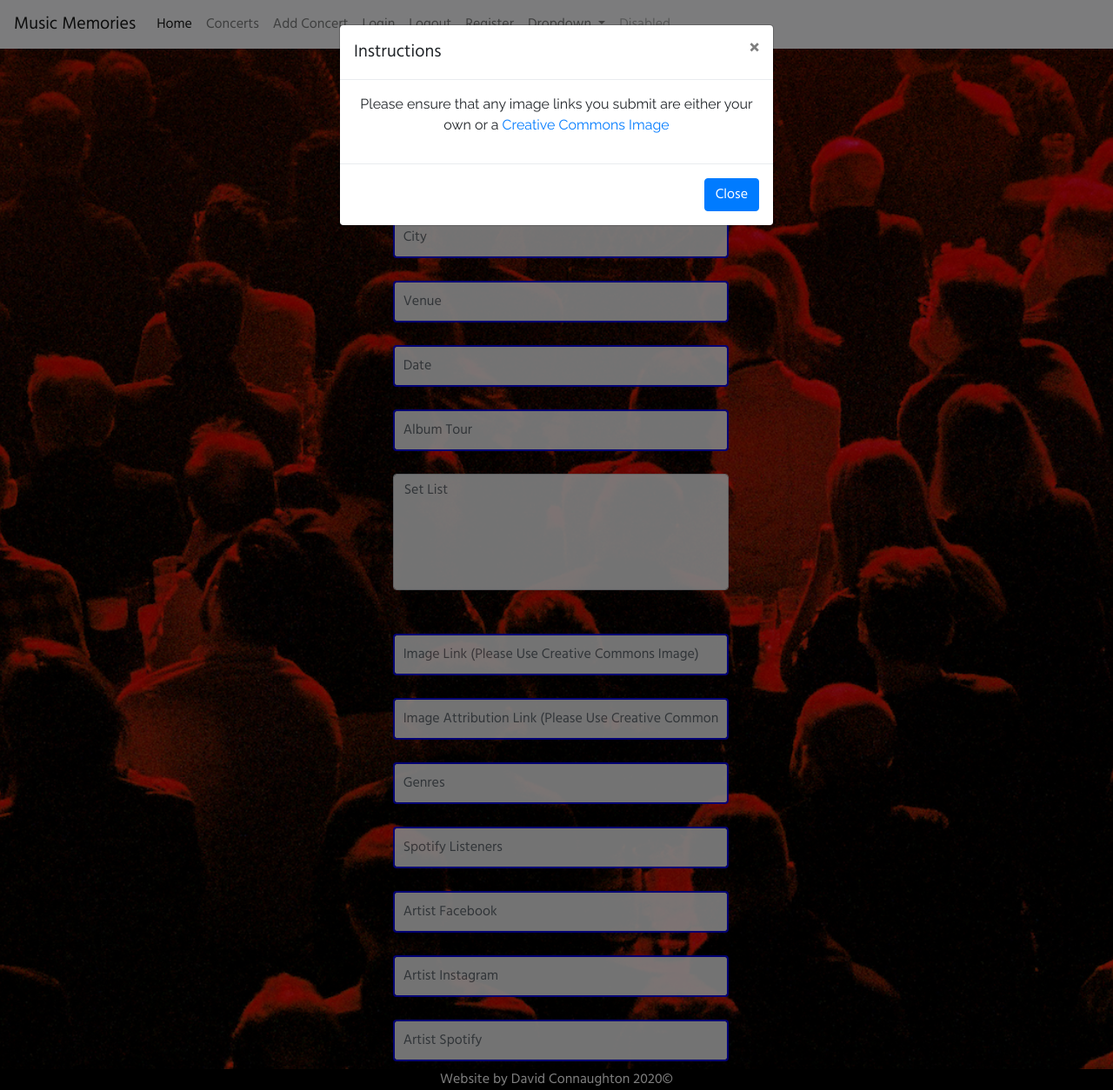
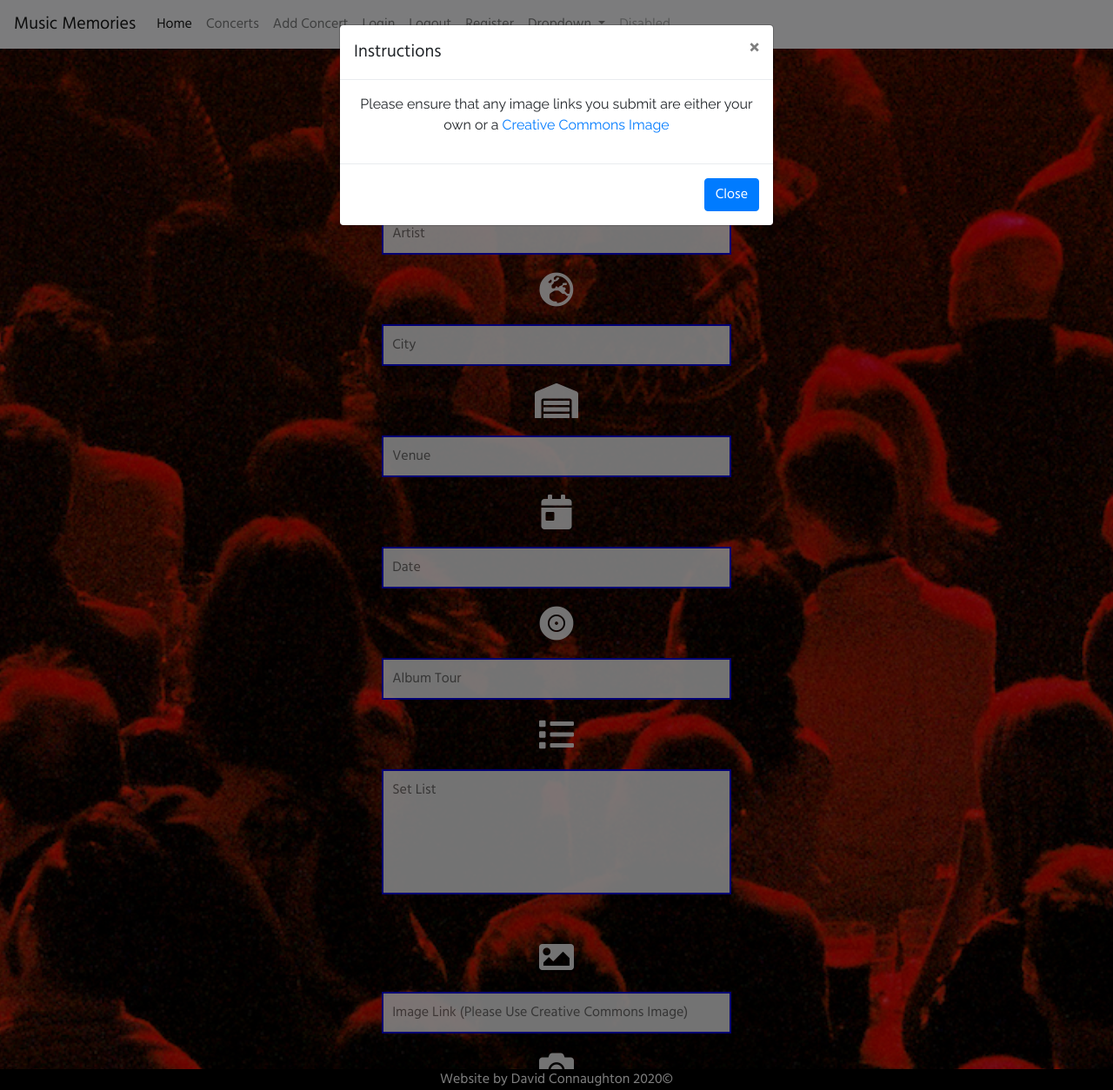
Before and after one commit to Code-Institute-Submissions/music-memories, a Flask app: page /add_concert in a window 1280 px wide. Shown: the whole page at 87% size. Run offline with Flask 2, Linux system fonts and the light colour scheme; some libraries are stand-ins or nearby versions.

Commit message:
Icons added to Add Concerts Section

```diff
--- a/static/css/style.css
+++ b/static/css/style.css
@@ -80,6 +80,12 @@ p {
     color: red;
 }
 
+.small {
+    color: red !important;
+    font-size: 20px !important;
+    display: inline !;
+}
+
 /*---------------------------Add Concert Page*/
 
 .header-color {
@@ -114,6 +120,10 @@ textarea {
     border: solid blue 2px;
     resize: none;
     text-align: justify;
+}
+
+.form-width {
+    width: 50% !important;
 }
 
 /*---------------------------Edit Concert Page*/
@@ -155,12 +165,13 @@ textarea {
     width: 50%;
 }
 
-.fas {
+.fas,
+.fab {
     color: #ffffff;
     font-size: 40px;
     padding: 10px;
     margin: 5px;
-    display: inline;
+    display: block;
 }
 
 .login-text {
@@ -189,9 +200,10 @@ textarea {
         padding: 0px;
     }
 
-    .fas {
-        display: block;
+    .form-width {
+        width: 100% !important;
     }
+
 }
 
 
--- a/templates/addconcert.html
+++ b/templates/addconcert.html
@@ -8,106 +8,78 @@
             <h2 class="text-center intro-text header-color">Add Concert Memory</h2>
             <br/>
                 <form method="POST" action={{ url_for('add_concert') }} class="add-concert-form">
-                    <div class="form-group row">
-                        <!--<label for="artist" class="col-sm-2 col-form-label">Artist</label>-->
-                        <div class="col-sm-4 offset-sm-4">
-                            <input type="text" class="form-control" name="artist" id="artist"
-                                placeholder="Artist" required>
-                        </div>
+                    <div class="col-sm-8 offset-sm-2 text-center">
+                        <i class="fas fa-user"></i>
+                        <input type="text" class="form-width"  name="artist" id="artist"
+                            placeholder="Artist" required>
                     </div>
-                    <div class="form-group row">
-                        <!--<label for="city" class="col-sm-2 col-form-label">City</label>-->
-                        <div class="col-sm-4 offset-sm-4">
-                            <input type="text" class="form-control" name="city" id="city"
-                                placeholder="City" required>
-                        </div>
+                    <div class="col-sm-8 offset-sm-2 text-center">
+                        <i class="fas fa-globe-europe"></i>
+                        <input type="text" class="form-width" name="city" id="city"
+                            placeholder="City" required>
                     </div>
-                    <div class="form-group row">
-                        <!--<label for="venue" class="col-sm-2 col-form-label">Venue</label>-->
-                        <div class="col-sm-4 offset-sm-4">
-                            <input type="text" class="form-control" name="venue" id="venue"
-                                placeholder="Venue" required>
-                        </div>
+                    <div class="col-sm-8 offset-sm-2 text-center">
+                        <i class="fas fa-warehouse"></i>
+                        <input type="text" class="form-width" name="venue" id="venue"
+                            placeholder="Venue" required>
                     </div>
-                    <div class="form-group row">
-                        <!--<label for="date" class="col-sm-2 col-form-label">Date</label>-->
-                        <div class="col-sm-4 offset-sm-4">
-                            <input type="text" class="form-control" name="date" id="date"
-                                placeholder="Date" required>
-                        </div>
+
+                    <div class="col-sm-8 offset-sm-2 text-center">
+                        <i class="fas fa-calendar-day"></i>
+                        <input type="text" class="form-width" name="date" id="date"
+                            placeholder="Date" required>
                     </div>
-                    <div class="form-group row">
-                        <!--<label for="album_tour" class="col-sm-2 col-form-label">Album Tour</label>-->
-                        <div class="col-sm-4 offset-sm-4">
-                            <input type="text" class="form-control" name="album_tour" id="album_tour"
+                    <div class="col-sm-8 offset-sm-2 text-center">
+                            <i class="fas fa-record-vinyl"></i>
+                            <input type="text" class="form-width" name="album_tour" id="album_tour"
                                 placeholder="Album Tour" required>
-                        </div>
                     </div>
-                    <div class="form-group row">
-                        <!--<label for="set_list" class="col-sm-2 col-form-label">Set List:</label>-->
-                        <div class="col-sm-4 offset-sm-4">
-                            <textarea class="form-control" aria-label="With
+                    <div class="col-sm-8 offset-sm-2 text-center">
+                            <i class="fas fa-list"></i>
+                            <textarea class="form-width" aria-label="With
                                 textarea" rows="5" maxlength="200" name="set_list" id="set_list" placeholder="Set List" required></textarea>
-                        </div>
                     </div>
                     <br />
-                    <div class="form-group row">
-                        <!--<label for="genres" class="col-sm-2 col-form-label">Genres</label>-->
-                        <div class="col-sm-4 offset-sm-4">
-                            <input type="text" class="form-control" name="image" id="image"
+                    <div class="col-sm-8 offset-sm-2 text-center">
+                            <i class="fas fa-image"></i>
+                            <input type="text" class="form-width" name="image" id="image"
                                 placeholder="Image Link (Please Use Creative Commons Image)" required>
-                        </div>
                     </div>
-                    <div class="form-group row">
-                        <!--<label for="genres" class="col-sm-2 col-form-label">Genres</label>-->
-                        <div class="col-sm-4 offset-sm-4">
-                            <input type="text" class="form-control" name="image_attribution" id="image_attribution"
+                    <div class="col-sm-8 offset-sm-2 text-center">
+                            <i class="fas fa-camera"></i>
+                            <input type="text" class="form-width" name="image_attribution" id="image_attribution"
                                 placeholder="Image Attribution Link (Please Use Creative Commons Image)" required>
-                        </div>
                     </div>
-                    <div class="form-group row">
-                        <!--<label for="genres" class="col-sm-2 col-form-label">Genres</label>-->
-                        <div class="col-sm-4 offset-sm-4">
-                            <input type="text" class="form-control" name="genres" id="genres"
+                    <div class="col-sm-8 offset-sm-2 text-center">
+                            <i class="fas fa-music"></i>
+                            <input type="text" class="form-width" name="genres" id="genres"
                                 placeholder="Genres" required>
-                        </div>
                     </div>
-                    <div class="form-group row">
-                        <!--<label for="spotify_listeners" class="col-sm-2 col-form-label">Monthly Spotify Listeners</label>-->
-                        <div class="col-sm-4 offset-sm-4">
-                            <input type="text" class="form-control" name="spotify_listeners" id="spotify_listeners"
+                    <div class="col-sm-8 offset-sm-2 text-center">
+                            <i class="fab fa-spotify"></i>
+                            <input type="text" class="form-width" name="spotify_listeners" id="spotify_listeners"
                                 placeholder="Spotify Listeners" required>
-                        </div>
                     </div>
-                    <div class="form-group row">
-                        <!--<label for="facebook_url" class="col-sm-2 col-form-label">Artist Facebook Link</label>-->
-                        <div class="col-sm-4 offset-sm-4">
-                            <input type="text" class="form-control" name="facebook_url" id="facebook_url"
+                    <div class="col-sm-8 offset-sm-2 text-center">
+                            <i class="fab fa-facebook-f"></i>
+                            <input type="text" class="form-width" name="facebook_url" id="facebook_url"
                                 placeholder="Artist Facebook" required>
-                        </div>
                     </div>
-                    <div class="form-group row">
-                        <!--<label for="instagram_url" class="col-sm-2 col-form-label">Artist Instagram Link</label>-->
-                        <div class="col-sm-4 offset-sm-4">
-                            <input type="text" class="form-control" name="instagram_url" id="instagram_url"
+                    <div class="col-sm-8 offset-sm-2 text-center">
+                            <i class="fab fa-instagram"></i>
+                            <input type="text" class="form-width" name="instagram_url" id="instagram_url"
                                 placeholder="Artist Instagram" required>
-                        </div>
                     </div>
-                    <div class="form-group row">
-                        <!--<label for="spotify_url" class="col-sm-2 col-form-label">Artist Spotify Link</label>-->
-                        <div class="col-sm-4 offset-sm-4">
-                            <input type="text" class="form-control" name="spotify_url" id="spotify_url"
+                    <div class="col-sm-8 offset-sm-2 text-center">
+                            <i class="fab fa-spotify"></i>
+                            <input type="text" class="form-width" name="spotify_url" id="spotify_url"
                                 placeholder="Artist Spotify" required>
-                        </div>
                     </div>
-                    <div class="form-group row">
-                        <!--<label for="twitter_url" class="col-sm-2 col-form-label">Artist Twitter Link</label>-->
-                        <div class="col-sm-4 offset-sm-4">
-                            <input type="text" class="form-control" name="twitter_url" id="twitter_url"
+                    <div class="col-sm-8 offset-sm-2 text-center">
+                            <i class="fab fa-twitter"></i>
+                            <input type="text" class="form-width" name="twitter_url" id="twitter_url"
                                 placeholder="Artist Twitter" required>
-                        </div>
                     </div>
-
                     <br/>
                     <div class="form-group row text-center">
                         <div class="col-sm-12">
```
Also changed, not shown: templates/concerts.html (+4 -4 lines).
